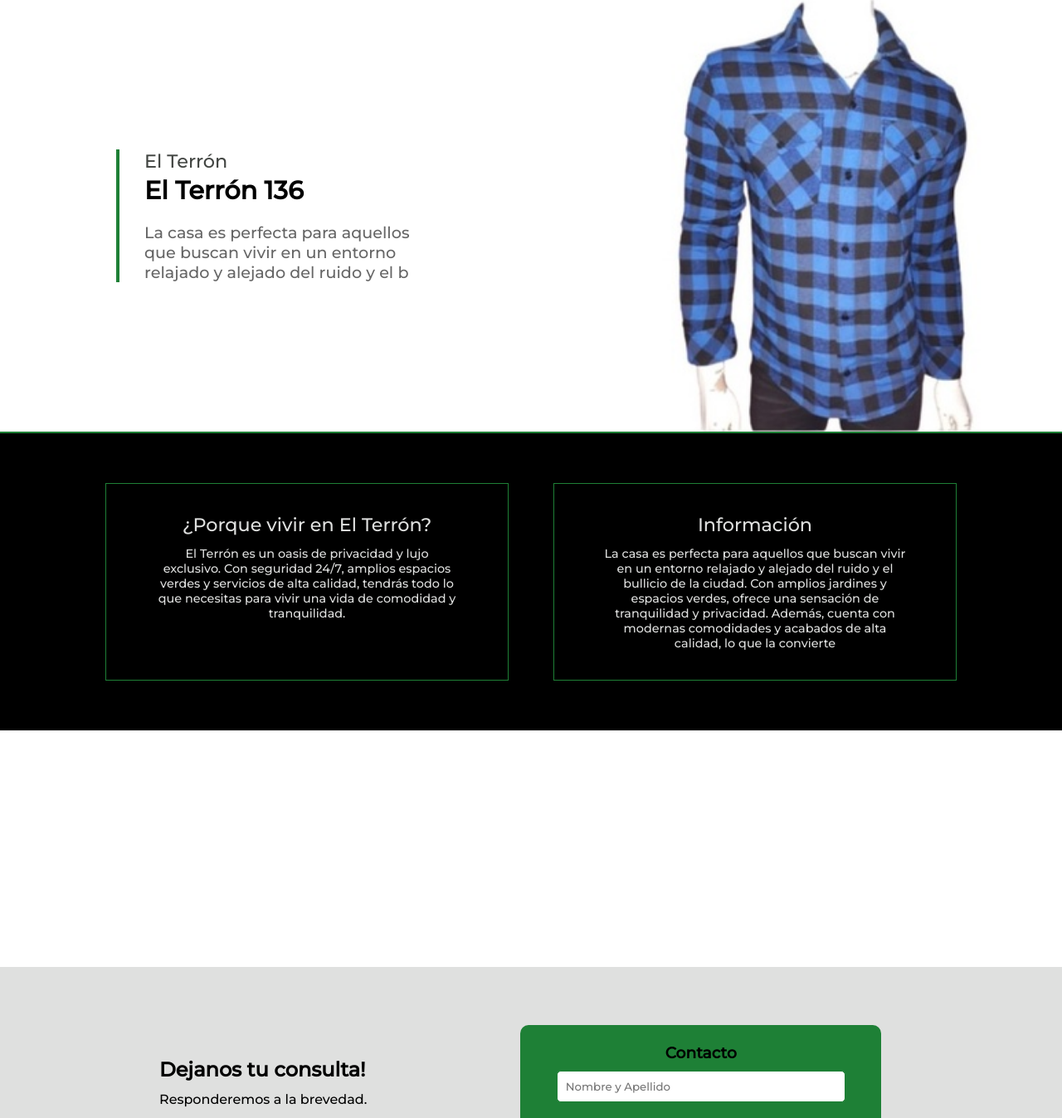
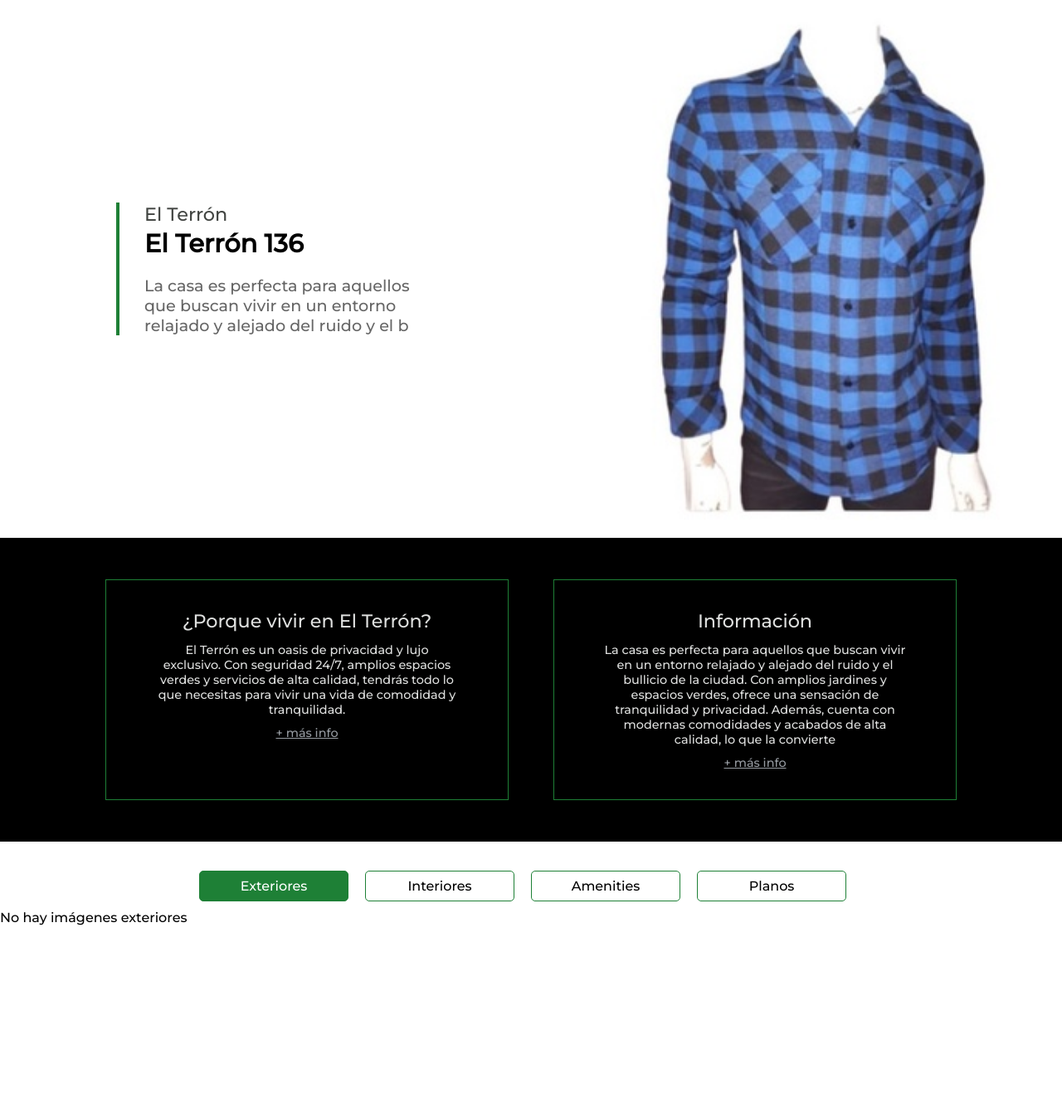
Before and after one commit to alejocarranza/juan_carranza, a Django app: page /casas/el-terron-136 in a window 1280 px wide. Shown: the part 79-1426 px from the top of the page at 83% size. Run offline with Django 3.2, Linux system fonts and the light colour scheme; data comes from the database, SQL or seed files in the repository; both versions use the stored data as it was after the commit; some libraries are stand-ins or nearby versions.

Commit message:
10/2 --- Agregue la opcion de agregar imagenes clasificadas a la bbdd e hice el frontend de la mitad de la tercera parte de casaX

```diff
--- a/casas/models.py
+++ b/casas/models.py
@@ -3,10 +3,12 @@ from django.db import models
 # Create your models here.
 
 class Barrio(models.Model):
-    nombre= models.CharField(max_length= 80)
-    direccion= models.CharField(max_length=200)
+    nombre= models.CharField(max_length= 50)
+    direccion= models.CharField(max_length=100)
     privado= models.BooleanField(default= "True")
     slug= models.SlugField(max_length=150)
+    descripcion_corta= models.TextField(max_length=100)
+    descripcion_larga= models.TextField(max_length=300)
     created= models.DateTimeField(auto_now_add=True)
 
     class Meta:
@@ -19,6 +21,14 @@ class Barrio(models.Model):
 
 class Imagen(models.Model):
     imagen= models.ImageField(upload_to= "casas/imagenes/")
+    opciones= (
+        ("principal", "principal"),
+        ("exteriores", "exteriores"),
+        ("interiores", "interiores"),
+        ("amenities", "amenities"),
+        ("planos", "planos"),
+    )
+    opcion= models.CharField(max_length= 15, choices= opciones, default= "exteriores")
     slug= models.SlugField(max_length=150)
 
     class Meta:
@@ -29,15 +39,15 @@ class Imagen(models.Model):
         return str(self.slug)
 
 class Casa(models.Model):
-    nombre= models.CharField(max_length=150)
+    nombre= models.CharField(max_length=800)
     direccion= models.ForeignKey(Barrio, on_delete=models.CASCADE)
     slug= models.SlugField(max_length=150)
     lote= models.IntegerField(null=True, blank=True)
     manzana= models.IntegerField(null=True, blank=True)
     imagenes= models.ManyToManyField(Imagen)
 
-    descripcion_corta= models.TextField(max_length=1000)
-    descripcion_larga= models.TextField(max_length=4000)
+    descripcion_corta= models.TextField(max_length=100)
+    descripcion_larga= models.TextField(max_length=300)
 
     created= models.DateTimeField(auto_now_add=True)
 
--- a/casas/views.py
+++ b/casas/views.py
@@ -3,11 +3,26 @@ from .models import Casa
 
 # Create your views here.
 
+def get_images_by_option(slug, option):
+    casa = Casa.objects.get(slug=slug)
+    images = casa.imagenes.filter(opcion=option)
+    return images
+
 def casas(request, slugCasa):
     casa1= Casa.objects.get(slug= slugCasa)
+    imagen_principal = casa1.imagenes.filter(opcion='principal').first().imagen.url
+    imagenes_exteriores = get_images_by_option(slugCasa, 'exteriores')
+    imagenes_interiores = get_images_by_option(slugCasa, 'interiores')
+    imagenes_amenities = get_images_by_option(slugCasa, 'amenities')
+    imagenes_planos = get_images_by_option(slugCasa, 'planos')
 
     params= {
-        "casa": casa1
+        "casa": casa1,
+        "imagen_principal": imagen_principal,
+        "imagenes_exteriores": imagenes_exteriores,
+        "imagenes_interiores": imagenes_interiores,
+        "imagenes_amenities": imagenes_amenities,
+        "imagenes_planos": imagenes_planos,
     }
 
     return render(request, 'casas/casaX.html', params)
--- a/static/css/casas/casaX/styles.css
+++ b/static/css/casas/casaX/styles.css
@@ -9,7 +9,7 @@ main{
 }
 
 main > *{
-    height: 65vh;
+    height: 81vh;
 }
 
 #casa-left{
@@ -51,12 +51,12 @@ main > *{
 
 /* SEGUNDA SECCION */
 #house-description{
-    border-top: 2px solid var(--header-color);
+    /* border-top: 2px solid var(--header-color); */
     height: auto;
     width: 100%;
     background-color: var(--font-color);
     color: var(--back-color-hover);
-    padding: 60px 100px;
+    padding: 50px 100px;
     font-size: 0.9em;
     font-weight:lighter;
     text-align: center;
@@ -69,7 +69,7 @@ main > *{
     width: 45%;
     border: 1px solid var(--header-color);
     padding: 35px 60px;
-    transition: all 0.3s ease-in-out;
+    transition: all 0.4s ease;
 }
 
 .house-description-item h3{
@@ -78,6 +78,70 @@ main > *{
     font-size: 1.55em;
 }
 
+.house-info{
+    padding-top: 10px;
+    color: #969BA1;
+    text-decoration: underline;
+}
+
 .house-description-item:hover{
-    margin-bottom: 6px;
+    transform: translateY(-10px);
+    cursor: pointer;
 }
+
+
+
+/* SECCION IMAGENES */
+#house-options-images{
+    width: 100%;
+    display: flex;
+    flex-direction: row;
+    justify-content: center;
+}
+
+#house-options-images > *{
+    padding: 8px;
+    width: 180px;
+    text-align: center;
+    border: 1.5px solid var(--header-color);
+    border-radius: 5px;
+    font-weight:lighter;
+    margin: 35px 12px 10px 0;
+    font-size: 1em;
+}
+
+#house-options-images > *:hover{
+    background-color: var(--header-color);
+    color: #fff;
+    cursor: pointer;
+}
+
+.house-options-active{
+    background-color: var(--header-color);
+    color: #fff;
+}
+
+#house-options-images h3 {
+    display: inline-block;
+    margin-right: 20px;
+    cursor: pointer;
+}
+
+.house-images {
+    display: none;
+    max-width: 100%;
+}
+
+.house-images.active {
+    transition: opacity 0.5s ease-in-out;
+    opacity: 1;
+}
+
+.house-images img {
+    transition: transform 0.5s ease-in-out;
+    transform: scale(0.7);
+}
+
+.house-images.active img {
+    transform: scale(1);
+}
--- /dev/null
+++ b/static/js/casas/casaX/script.js
@@ -0,0 +1,32 @@
+function showImages(option) {
+    document.querySelectorAll('.house-images').forEach(elem => {
+        elem.style.display = 'none';
+    });
+    document.querySelector(`#${option}`).style.display = 'flex';
+};
+
+document.querySelectorAll('#house-options-images h3').forEach(elem => {
+    elem.addEventListener('click', () => {
+        document.querySelectorAll('#house-options-images h3').forEach(elem => {
+            elem.classList.remove('house-options-active');
+        });
+        elem.classList.add('house-options-active');
+        showImages(elem.textContent.toLowerCase());
+    });
+});
+
+showImages('exteriores');
+
+const houseOptions = document.querySelector("#house-options-images");
+const houseImages = document.querySelectorAll(".house-images");
+
+houseOptions.addEventListener("click", function(event) {
+  if (event.target.tagName === "H3") {
+    const activeImage = document.querySelector(".house-images.active");
+    if (activeImage) {
+      activeImage.classList.remove("active");
+    }
+    const targetImage = document.querySelector(`#${event.target.innerText.toLowerCase()}`);
+    targetImage.classList.add("active");
+  }
+});
--- a/templates/casas/casaX.html
+++ b/templates/casas/casaX.html
@@ -14,27 +14,87 @@
             <p> {{casa.descripcion_corta}} </p>
         </div>
     </div>
-
-
-    <img id="casa-right" src="{{ casa.imagenes.first.imagen.url }}" alt="Imagen de la casa">
-
-    <!-- {% for i in casa.imagenes.all %}
-    <img src="{{ i.imagen.url }}" alt="Imagen de la casa">
-    {% endfor %} -->
+    <img id="casa-right" src="{{ imagen_principal }}" alt="Imagen de la casa">
 </main>
 
 <section id="house-description">
     <div class="house-description-item" id="description-right">
         <h3> ¿Porque vivir en El Terrón? </h3>
         <p> El Terrón es un oasis de privacidad y lujo exclusivo. Con seguridad 24/7, amplios espacios verdes y servicios de alta calidad, tendrás todo lo que necesitas para vivir una vida de comodidad y tranquilidad. </p>
+        <p class="house-info">+ más info</p>
     </div>
     <div class="house-description-item" id="description-left">
         <h3> Información </h3>
         <p> {{casa.descripcion_larga}} </p>
+        <p class="house-info">+ más info</p>
     </div>
 </section>
 
+<!-- <section id="house-options">
+    <div id="house-options-images">
+        <h3 class="house-options-active">Exteriores</h3>
+        <h3>Interiores</h3>
+        <h3>Amenities</h3>
+        <h3>Planos</h3>
+    </div>
 
+    <div id="house-images">
+        {% for i in imagenes_exteriores %}
+
+        <img src="{{ i.imagen.url }}" alt="{{ i.slug }}">
+
+        {% empty %}
+
+        <p> No hay imagenes del interior de la casa </p>
+
+        {% endfor %}
+    </div>
+
+</section> -->
+
+
+<section id="house-options">
+    <div id="house-options-images">
+        <h3 class="house-options-active">Exteriores</h3>
+        <h3>Interiores</h3>
+        <h3>Amenities</h3>
+        <h3>Planos</h3>
+    </div>
+
+    <div id="exteriores" class="house-images active">
+        {% for i in imagenes_exteriores %}
+        <img src="{{ i.imagen.url }}" alt="{{ i.slug }}">
+        {% empty %}
+        <p>No hay imágenes exteriores</p>
+        {% endfor %}
+    </div>
+
+    <div id="interiores" class="house-images">
+        {% for i in imagenes_interiores %}
+        <img src="{{ i.imagen.url }}" alt="{{ i.slug }}">
+        {% empty %}
+        <p>No hay imágenes interiores</p>
+        {% endfor %}
+    </div>
+
+    <div id="amenities" class="house-images">
+        {% for i in imagenes_amenities %}
+        <img src="{{ i.imagen.url }}" alt="{{ i.slug }}">
+        {% empty %}
+        <p>No hay imágenes de amenities</p>
+        {% endfor %}
+    </div>
+
+    <div id="planos" class="house-images">
+        {% for i in imagenes_planos %}
+        <img src="{{ i.imagen.url }}" alt="{{ i.slug }}">
+        {% empty %}
+        <p>No hay imágenes de planos</p>
+        {% endfor %}
+    </div>
+  </section>
 
 
 {% endblock %}
+
+{% block script %} <script src="{% static 'js/casas/casaX/script.js' %}"></script> {% endblock %}
```
Also changed, not shown: casas/migrations/0007_auto_20230210_1445.py (added), casas/migrations/0008_auto_20230210_1449.py (added), casas/migrations/0009_auto_20230210_1450.py (added), casas/migrations/0010_auto_20230210_1813.py (added), casas/migrations/0011_auto_20230210_1814.py (added), casas/migrations/0012_auto_20230210_1815.py (added), db.sqlite3, media/casas/imagenes/Captura_de_pantalla_20221024_171727.png (added), media/casas/imagenes/Captura_de_pantalla_20221024_171808_4G7lGHf.png (added), media/casas/imagenes/Captura_de_pantalla_20221025_153509.png (added), media/casas/imagenes/Captura_de_pantalla_20221107_161245.png (added), media/casas/imagenes/Captura_de_pantalla_20221107_161525.png (added), media/casas/imagenes/Captura_de_pantalla_20221107_162823.png (added), media/casas/imagenes/Captura_de_pantalla_20221107_230142.png (added), 1 more files.
